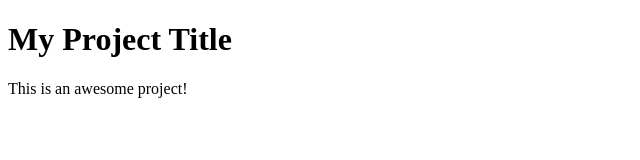
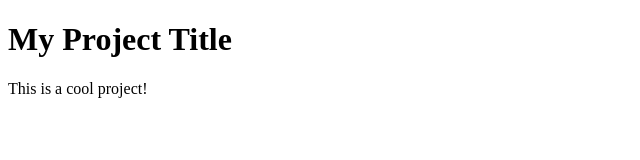
Before and after one commit to yoshness/my-project, a plain HTML site: page index.html in a window 1280 px wide. Shown: the full height of the page, 0-640 px from the left. Drawn offline with Linux system fonts and the light colour scheme.

Commit message:
changed text to cool

```diff
--- a/index.html
+++ b/index.html
@@ -2,6 +2,6 @@
 <html>
   <body>
     <h1>My Project Title</h1>
-    <p>This is an awesome project!</p>
+    <p>This is a cool project!</p>
   </body>
 </html>
```
